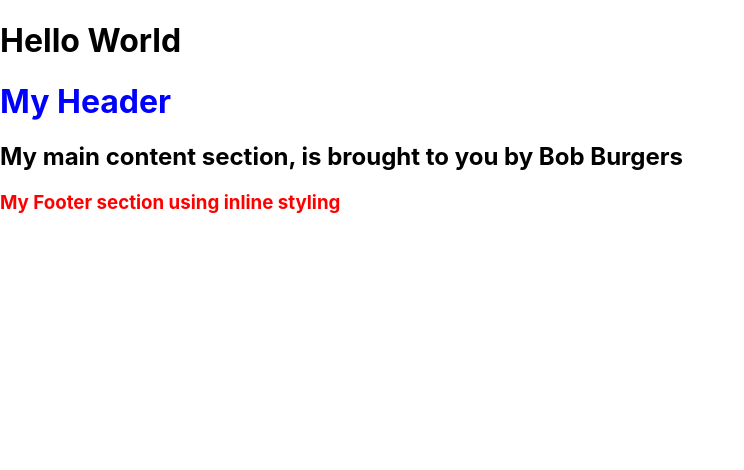
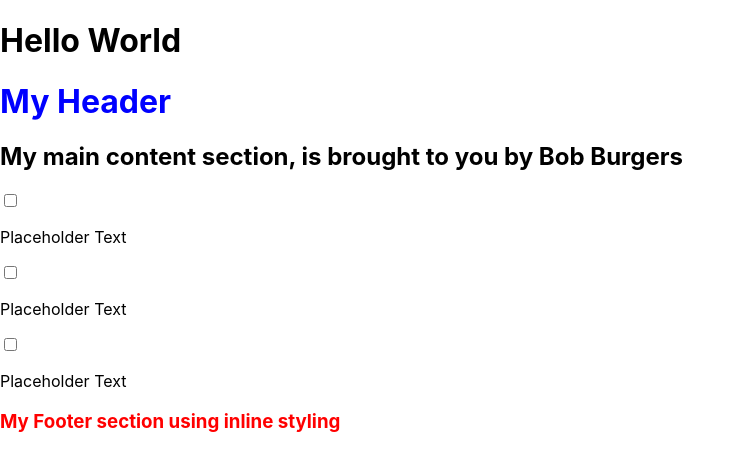
Before and after one commit to jfleurimond/5hourReactTutorial, a React (Create React App) app in the folder 5-hour/: page / in a window 1280 px wide. Shown: the top 470 px of the page, without its empty margins (0-744 px from the left). Built offline with nearby package versions, Linux system fonts and the light colour scheme.

Commit message:
Added 3 input type checkbox fields within my maincontent section

```diff
--- a/5-hour/src/MainContent.js
+++ b/5-hour/src/MainContent.js
@@ -4,8 +4,18 @@ function MainContent() {
     let lasteName = "Burgers";
     // the backtics below lets you added spaces naturally in a temperal string
     return(
+        <div>
+            <h2>My main content section, is brought to you by {` ${firstName} ${lasteName} `}  </h2>
+            <input type="checkbox" />
+            <p>Placeholder Text</p>
 
-        <h2>My main content section, is brought to you by {` ${firstName} ${lasteName} `}  </h2>
+            <input type="checkbox" />
+            <p>Placeholder Text</p>
+
+            <input type="checkbox" />
+            <p>Placeholder Text</p>
+
+        </div>
     );
 }
 
```
